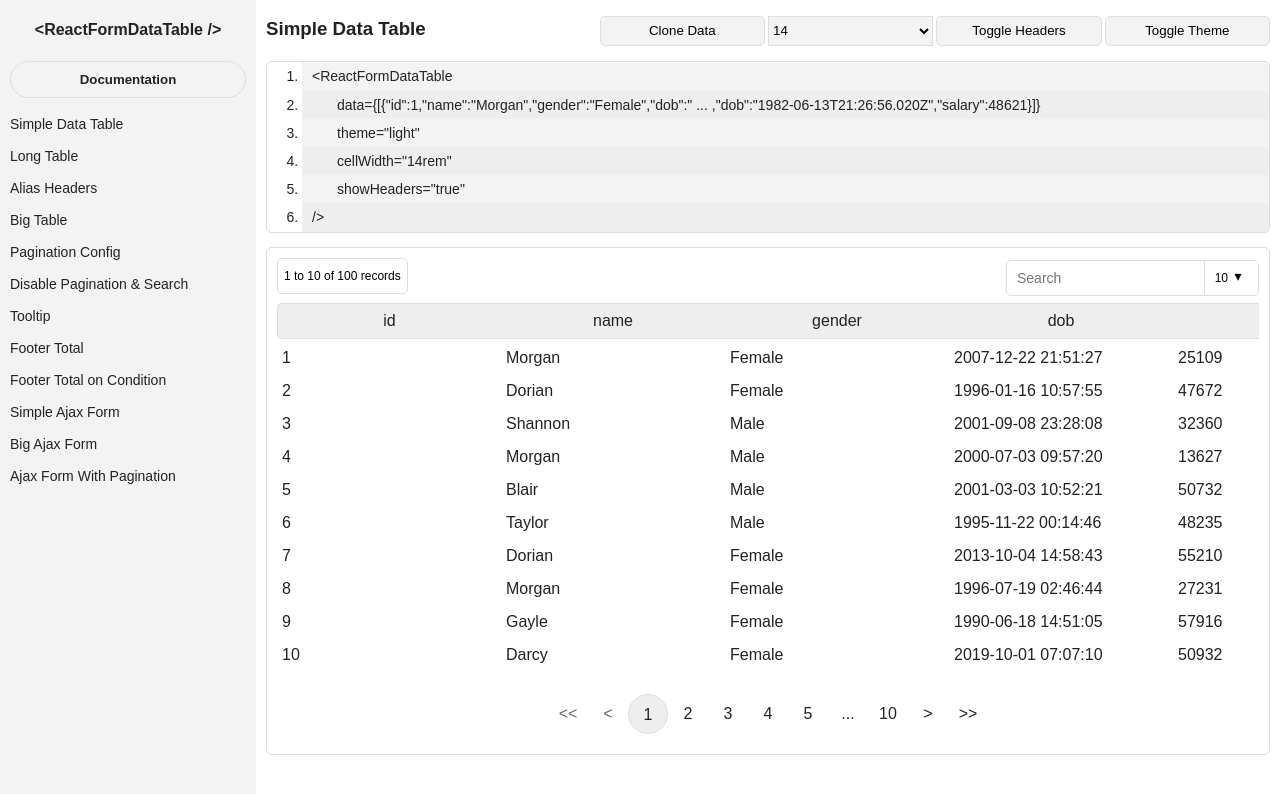
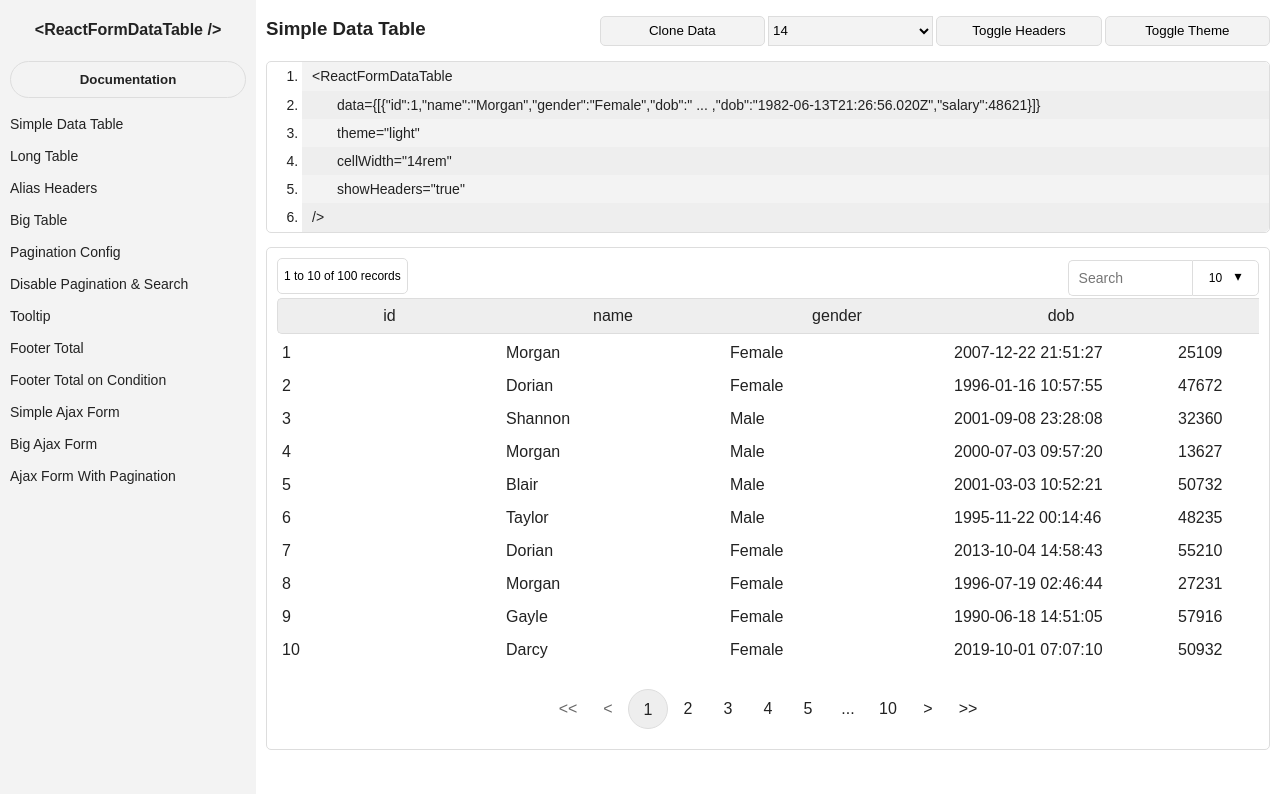
Before and after one commit to bharani-palani-zz/react-form-data-table, a React (Create React App) app: page / in a window 1280 px wide. Shown: the top 794 px of the page. Built offline with nearby package versions, Linux system fonts and the light colour scheme; the HTML template or start-up script is replaced by a standard one.

Commit message:
group input style updated with readme for contribute

```diff
--- a/package.json
+++ b/package.json
@@ -1,7 +1,7 @@
 {
   "homepage": "https://bharani-palani.github.io/react-form-data-table",
   "name": "react-form-data-table",
-  "version": "1.0.24",
+  "version": "1.0.25",
   "description": "React component with form based data table, compromising all data table features with ajax and more..",
   "author": "Bharani Palani",
   "license": "MIT",
--- a/src/root/scss/biGrid.scss
+++ b/src/root/scss/biGrid.scss
@@ -3,9 +3,17 @@
     display: grid;
     word-wrap: break-word;
     word-break: break-all;
-    grid-template-columns: 45% 55%;
+    grid-template-columns: 80% 20%;
+    @include view-mobile {
+      grid-template-columns: 45% 55%;
+    }
+    @include view-tablet-landscape {
+      grid-template-columns: 70% 30%;
+    }
+    @include view-tablet-potrait {
+      grid-template-columns: 50% 50%;
+    }
     align-items: center;
-    margin-bottom: 5px;
     .heading {
       color: $biGridHeadingColor;
       background: $biGridHeadingBackGroundColor;
--- a/src/root/scss/groupInput.scss
+++ b/src/root/scss/groupInput.scss
@@ -6,13 +6,23 @@
   $groupInputDropDownEven
 ) {
   .group-input {
-    display: flex;
-    float: right;
+    display: grid;
+    grid-template-columns: 65% 35%;
+    font-size: 12px;
     user-select: none;
     position: relative;
+    padding-left: 5px;
+    @include view-tablet-landscape {
+      grid-template-columns: 70% 30%;
+    }
+    @include view-tablet-potrait {
+      grid-template-columns: 70% 30%;
+    }
+    @include view-mobile {
+      grid-template-columns: 65% 35%;
+    }
     .inputWrapper {
-      position: inherit;
-      left: -35px;
+      position: relative;
       .join-input {
         padding: 0 25px 0 10px;
         z-index: 1;
@@ -24,11 +34,14 @@
         font-size: 14px;
         color: $groupInputColor;
         background: $groupInputBgColor;
+        -webkit-appearance: none;
+        width: 100%;
+        border-right: 0;
       }
       .dismiss {
         position: absolute;
         top: 8px;
-        right: 20px;
+        right: 0;
         color: $light-grey;
         font-size: 15px;
         cursor: pointer;
@@ -38,28 +51,25 @@
       }
     }
     .join-select {
-      position: absolute;
-      right: 0px;
-      min-width: 35px;
+      position: relative;
+      width: 100%;
       .selected {
+        background: $groupInputBgColor;
         padding: 10px;
         cursor: pointer;
         position: relative;
         border-bottom-right-radius: 5px;
         border-top-right-radius: 5px;
         text-align: center;
-        min-width: 30px;
-        font-size: 12px;
         color: $groupInputColor;
-        background: $groupInputBgColor;
         border: solid 1px $groupInputBorderColor;
         .icon {
           float: right;
           position: relative;
           color: $groupInputColor;
-          line-height: 0.75;
+          line-height: 1;
           &.up {
-            // top: -2px;
+            top: -2px;
           }
         }
       }
@@ -68,7 +78,7 @@
         padding-left: 0px;
         font-size: 12px;
         position: absolute;
-        width: 100%;
+        width: inherit;
         z-index: 1;
         margin-top: 0;
         border-top: 0;
```
Also changed, not shown: 1 other file (tests, documents, lock files or other folders).
